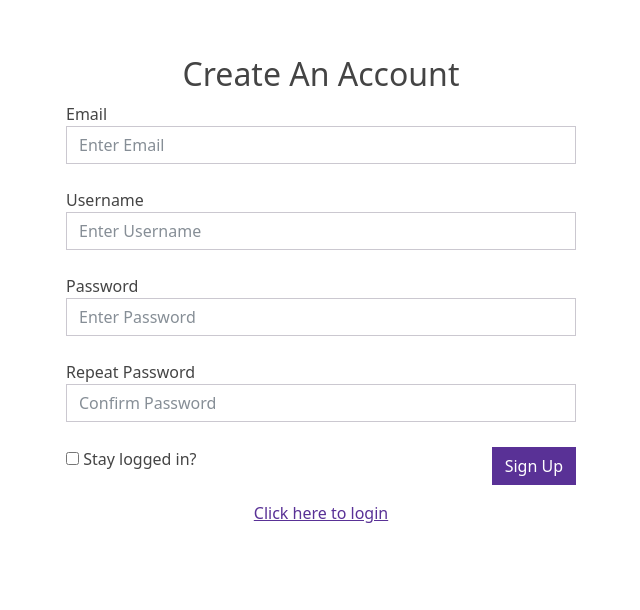
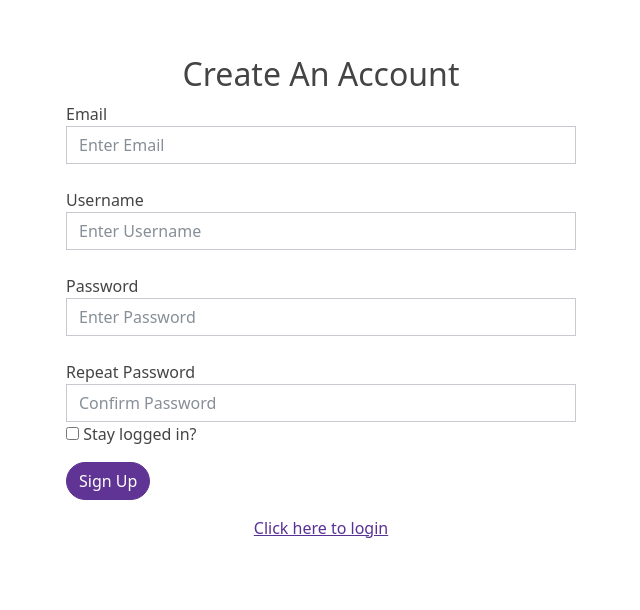
Before and after one commit to UmarShaheen03/Graph-Family-Tree, a Flask app: page /signup in a window 1280 px wide. Shown: the part 79-689 px from the top of the page, without its empty margins (319-959 px from the left). Run offline with Flask 3, Linux system fonts and the light colour scheme; some libraries are stand-ins or nearby versions.

Commit message:
Separated login styling, rounded buttons

```diff
--- a/app/static/css/login.css
+++ b/app/static/css/login.css
@@ -0,0 +1,38 @@
+.form-group{
+    width: 100%
+}
+
+.custom-padding{
+    padding-left:25%;
+    padding-right:25%;
+    padding-top:5%;
+    padding-bottom:5%;
+}
+
+.remember-me{
+    display: flex;
+    justify-content: space-between;
+    padding-top:5%
+}
+
+.login-here, .create-account {
+    width: 100%;
+    text-align: center
+}
+
+/* Submit button styling */
+.btn-primary {
+    background-color: #603494;
+    border-color: #603494;
+    transition: background-color 0.3s ease, transform 0.3s ease;
+}
+
+.btn-primary:hover {
+    background-color: #432467;
+    border-color: #301a4a;
+    transform: translateY(-2px);
+}
+
+.btn-lg.rounded-pill {
+    border-radius: 50px;
+}
--- a/app/templates/signup.html
+++ b/app/templates/signup.html
@@ -9,39 +9,39 @@
 {% block bodyBlock %}
 
 <div class="d-md-flex flex-md-row container">
-    <div class="box-grey flex-grow-1" style="padding-left:25%; padding-right:25%; padding-top:5%; padding-bottom:5%;">
+    <div class="box-grey flex-grow-1 custom-padding">
         <h2 class="text-center">Create An Account</h2>
 
         <form action="/signup-form" method="post" class="container px-4">
-            <div class="form-group" style="width: 100%">
+            <div class="form-group">
                 {{ signupForm.email.label }}
                 <br>
                 {{ signupForm.email(class="form-control", placeholder="Enter Email") }}
             </div>
-            <div class="form-group" style="width: 100%">
+            <div class="form-group">
                 <br>
                 {{ signupForm.username.label }}
                 <br>
                 {{ signupForm.username(class="form-control", placeholder="Enter Username") }}
             </div>
-            <div class="form-group" style="width: 100%">
+            <div class="form-group">
                 <br>
                 {{ signupForm.password.label }}
                 <br>
                 {{ signupForm.password(class="form-control", placeholder="Enter Password") }}
             </div>
-            <div class="form-group" style="width: 100%">
+            <div class="form-group">
                 <br>
                 {{ signupForm.repeat.label }}
                 <br>
                 {{ signupForm.repeat(class="form-control", placeholder="Confirm Password") }}
             </div>
-            <div style="display: flex; justify-content: space-between; padding-top:5%">
+            <div class="remember_me">
                 <p>{{ signupForm.remember_me() }} {{ signupForm.remember_me.label }}</p>
-                <p>{{ signupForm.submit(class="btn btn-primary") }}</p>
+                <p>{{ signupForm.submit(class="btn btn-primary rounded-pill") }}</p>
             </div>
 
-            <div style="width: 100%; text-align: center">
+            <div class="login-here">
                 <a href="{{ url_for('main_bp.login_page') }}">Click here to login</a>
             </div>
 
```
Also changed, not shown: app/templates/login.html (+6 -6 lines).
